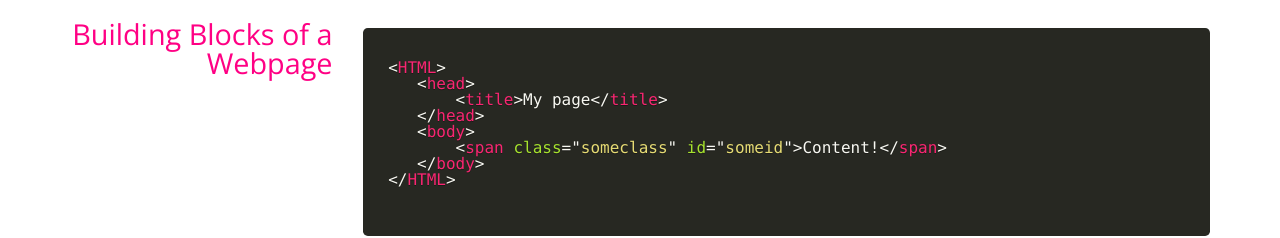
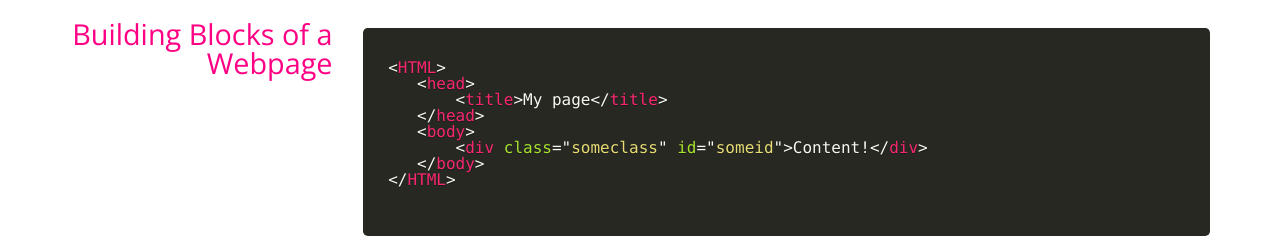
Before and after one commit to Alexg1021/gw-bc1, a plain HTML site: page day1.html in a window 1280 px wide. Shown: the part 1360-1598 px from the top of the page. Drawn offline with nearby package versions, Linux system fonts and the light colour scheme.

Commit message:
minor change

```diff
--- a/day1.html
+++ b/day1.html
@@ -72,7 +72,7 @@
         &lt;title&gt;My page&lt;/title&gt;
     &lt;/head&gt;
     &lt;body&gt;
-        &lt;span class="someclass" id="someid"&gt;Content!&lt;/span&gt;
+        &lt;div class="someclass" id="someid"&gt;Content!&lt;/div&gt;
     &lt;/body&gt;
  &lt;/HTML&gt;
     </code>
```
